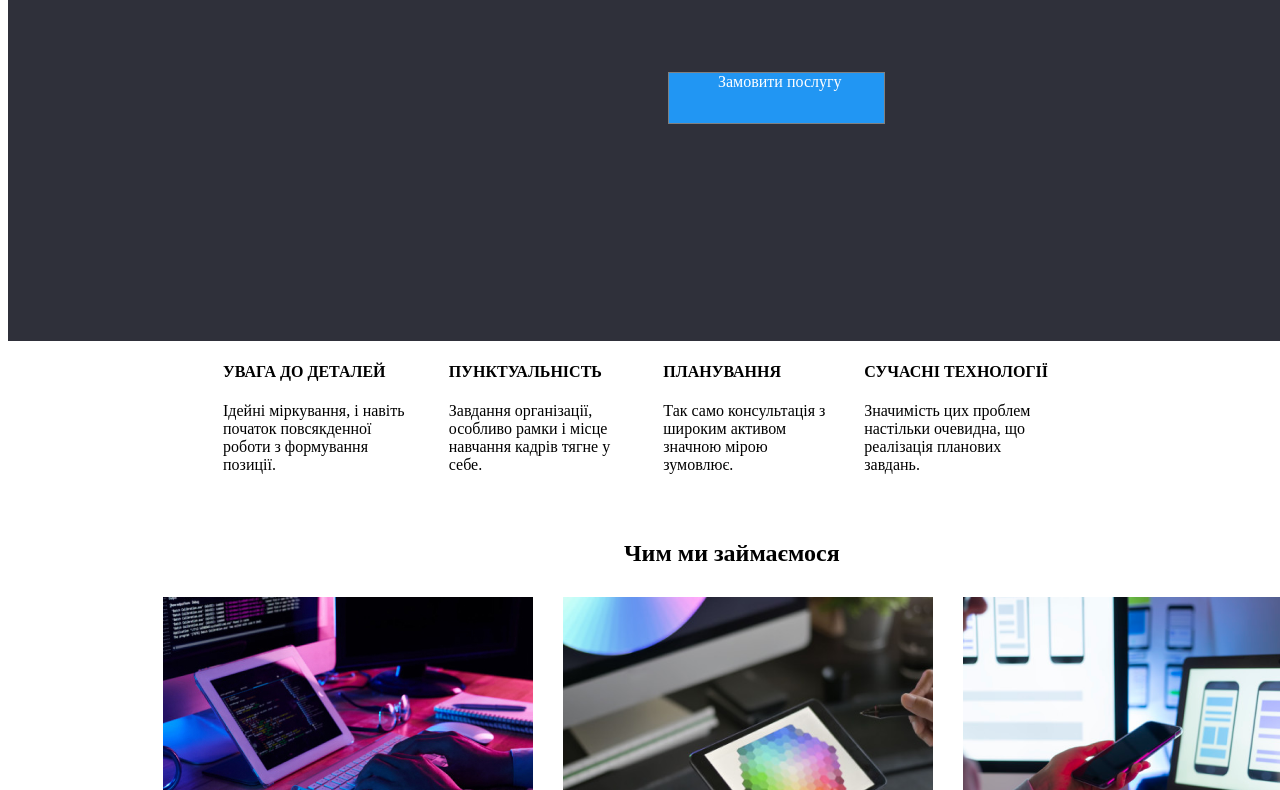
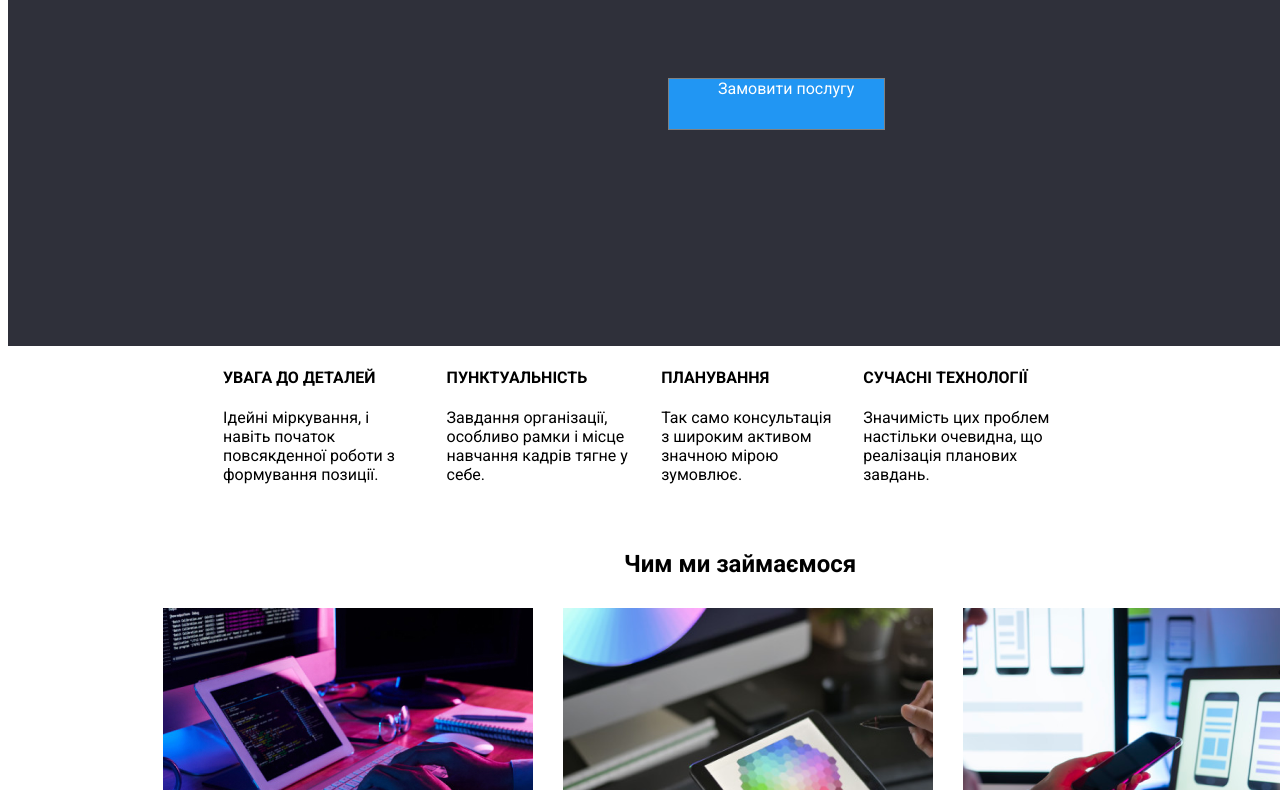
Before and after one commit to Bohdan020711IT/Web-studio, a plain HTML site: page index.html in a window 1280 px wide. Shown: the part 210-1000 px from the top of the page. Drawn offline with Linux system fonts and the light colour scheme.

Commit message:
first commit

```diff
--- a/style.css
+++ b/style.css
@@ -1,3 +1,8 @@
+@import url('https://fonts.googleapis.com/css2?family=Roboto:wght@400;500;700;900&display=swap');
+
+body{
+    font-family: 'Roboto', sans-serif;
+}
 :root{
 --maincolor: white;
 }
```
